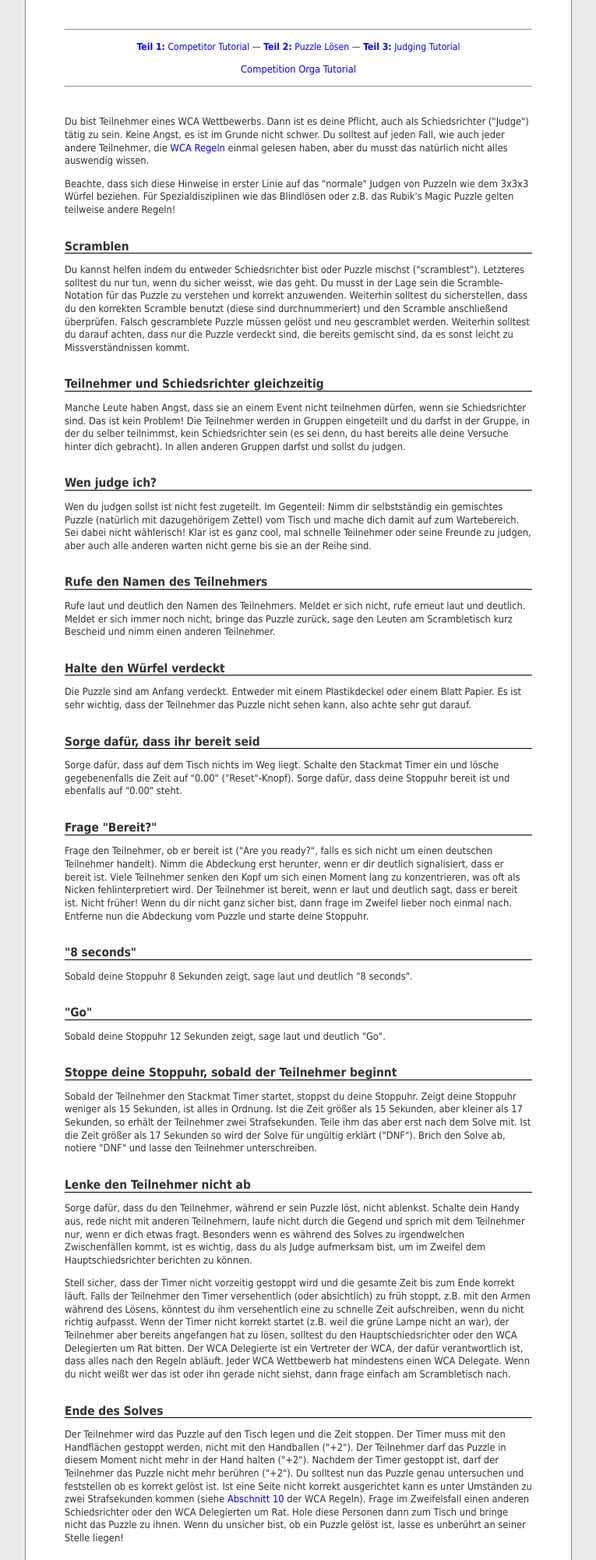
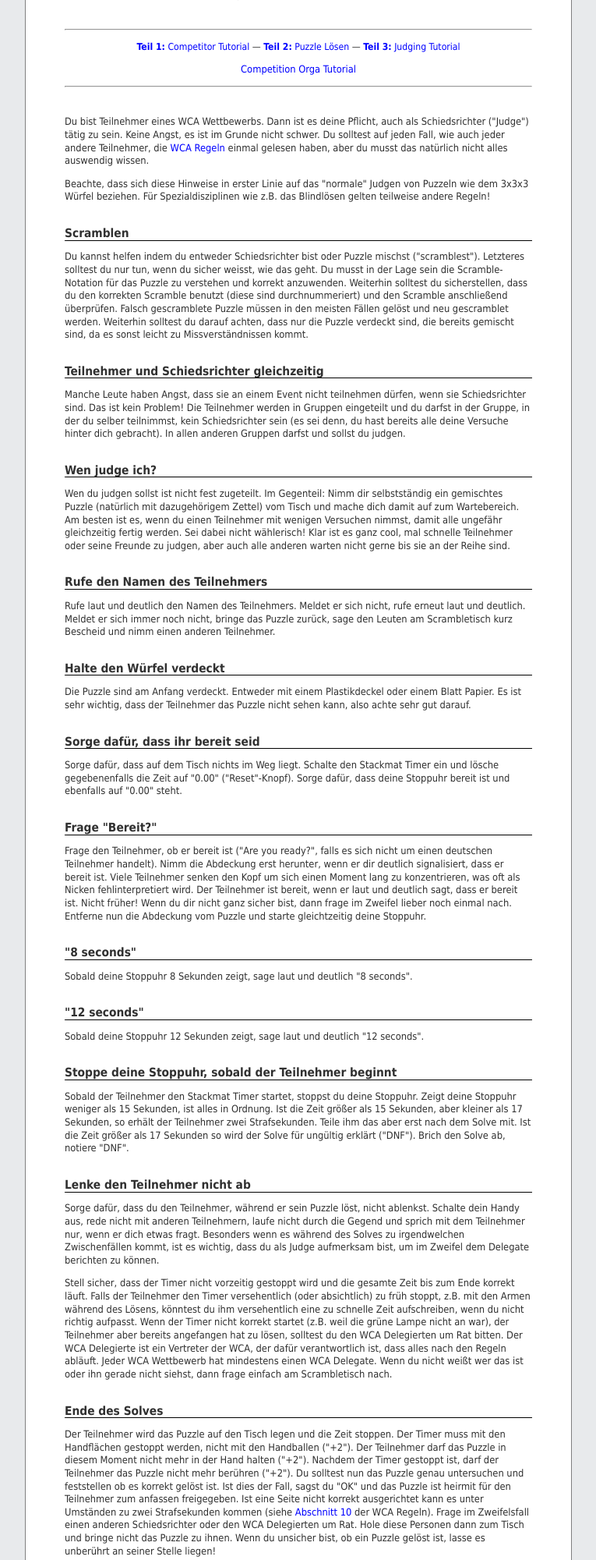
Before and after one commit to fw42/wca-tutorials-german, a PHP site: page /judging.php in a window 1280 px wide. Shown: the part 485-2485 px from the top of the page at 78% size, without its empty margins (257-1022 px from the left). Run offline with PHP 8.4, Linux system fonts and the light colour scheme.

Commit message:
Update judging.php

```diff
--- a/judging.php
+++ b/judging.php
@@ -33,8 +33,8 @@ haben, aber du musst das natürlich nicht alles auswendig wissen.
 <p>
 Beachte, dass sich diese Hinweise in erster Linie
 auf das "normale" Judgen von Puzzeln wie dem 3x3x3 Würfel beziehen.
-Für Spezialdisziplinen wie das Blindlösen oder z.B. das Rubik's Magic
-Puzzle gelten teilweise andere Regeln!
+Für Spezialdisziplinen wie z.B. das Blindlösen
+gelten teilweise andere Regeln!
 </p>
 
 <h2>Scramblen</h2>
@@ -47,7 +47,7 @@ die Scramble-Notation für das Puzzle zu verstehen und korrekt
 anzuwenden. Weiterhin solltest du sicherstellen, dass du den
 korrekten Scramble benutzt (diese sind durchnummeriert) und
 den Scramble anschließend überprüfen. Falsch gescramblete Puzzle
-müssen gelöst und neu gescramblet werden. Weiterhin solltest du
+müssen in den meisten Fällen gelöst und neu gescramblet werden. Weiterhin solltest du
 darauf achten, dass nur die Puzzle verdeckt sind, die bereits
 gemischt sind, da es sonst leicht zu Missverständnissen kommt.
 </p>
@@ -68,7 +68,9 @@ In allen anderen Gruppen darfst und sollst du judgen.
 <p>
 Wen du judgen sollst ist nicht fest zugeteilt. Im Gegenteil: Nimm dir
 selbstständig ein gemischtes Puzzle (natürlich mit dazugehörigem Zettel)
-vom Tisch und mache dich damit auf zum Wartebereich. Sei dabei nicht
+vom Tisch und mache dich damit auf zum Wartebereich. Am besten ist es, wenn
+du einen Teilnehmer mit wenigen Versuchen nimmst, damit alle ungefähr
+gleichzeitig fertig werden. Sei dabei nicht
 wählerisch! Klar ist es ganz cool, mal schnelle Teilnehmer oder seine
 Freunde zu judgen, aber auch alle anderen warten nicht gerne bis sie
 an der Reihe sind.
@@ -111,7 +113,7 @@ senken den Kopf um sich einen Moment lang zu konzentrieren, was oft als
 Nicken fehlinterpretiert wird. Der Teilnehmer ist bereit, wenn er laut und
 deutlich sagt, dass er bereit ist. Nicht früher! Wenn du dir nicht ganz sicher
 bist, dann frage im Zweifel lieber noch einmal nach. Entferne nun die Abdeckung
-vom Puzzle und starte deine Stoppuhr.
+vom Puzzle und starte gleichtzeitig deine Stoppuhr.
 </p>
 
 <h2>"8 seconds"</h2>
@@ -120,10 +122,10 @@ vom Puzzle und starte deine Stoppuhr.
 Sobald deine Stoppuhr 8 Sekunden zeigt, sage laut und deutlich "8 seconds".
 </p>
 
-<h2>"Go"</h2>
+<h2>"12 seconds"</h2>
 
 <p>
-Sobald deine Stoppuhr 12 Sekunden zeigt, sage laut und deutlich "Go".
+Sobald deine Stoppuhr 12 Sekunden zeigt, sage laut und deutlich "12 seconds".
 </p>
 
 <h2>Stoppe deine Stoppuhr, sobald der Teilnehmer beginnt</h2>
@@ -135,7 +137,7 @@ in Ordnung. Ist die Zeit größer als 15 Sekunden, aber kleiner als
 17 Sekunden, so erhält der Teilnehmer zwei Strafsekunden. Teile ihm das
 aber erst nach dem Solve mit. Ist die Zeit größer als 17 Sekunden
 so wird der Solve für ungültig erklärt ("DNF"). Brich den Solve ab,
-notiere "DNF" und lasse den Teilnehmer unterschreiben.
+notiere "DNF".
 </p>
 
 <h2>Lenke den Teilnehmer nicht ab</h2>
@@ -148,7 +150,7 @@ die Gegend und sprich mit dem Teilnehmer nur, wenn er
 dich etwas fragt.
 Besonders wenn es während des Solves zu irgendwelchen
 Zwischenfällen kommt, ist es wichtig, dass du als Judge
-aufmerksam bist, um im Zweifel dem Hauptschiedsrichter
+aufmerksam bist, um im Zweifel dem Delegate
 berichten zu können.
 </p>
 
@@ -160,8 +162,8 @@ den Armen während des Lösens, könntest du ihm versehentlich eine
 zu schnelle Zeit aufschreiben, wenn du nicht richtig aufpasst.
 Wenn der Timer nicht korrekt
 startet (z.B. weil die grüne Lampe nicht an war), der Teilnehmer
-aber bereits angefangen hat zu lösen, solltest du den Hauptschiedsrichter
-oder den WCA Delegierten um Rat bitten.
+aber bereits angefangen hat zu lösen, solltest du den
+WCA Delegierten um Rat bitten.
 Der WCA Delegierte ist ein Vertreter der WCA, der dafür verantwortlich ist,
 dass alles nach den Regeln abläuft. Jeder WCA Wettbewerb hat mindestens
 einen WCA Delegate.
@@ -177,7 +179,8 @@ Der Timer muss mit den Handflächen gestoppt werden, nicht mit den
 Handballen ("+2"). Der Teilnehmer darf das Puzzle in diesem Moment nicht mehr
 in der Hand halten ("+2"). Nachdem der Timer gestoppt ist, darf der Teilnehmer
 das Puzzle nicht mehr berühren ("+2"). Du solltest nun das Puzzle genau untersuchen
-und feststellen ob es korrekt gelöst ist. Ist eine Seite nicht korrekt ausgerichtet
+und feststellen ob es korrekt gelöst ist. Ist dies der Fall, sagst du "OK" und das Puzzle
+ist heirmit für den Teilnehmer zum anfassen freigegeben. Ist eine Seite nicht korrekt ausgerichtet
 kann es unter Umständen zu zwei Strafsekunden kommen (siehe
 <a href="http://cube.hackvalue.de/wca/#solvedstate">Abschnitt 10</a> der WCA Regeln).
 Frage im Zweifelsfall einen anderen Schiedsrichter oder den WCA Delegierten um
@@ -195,9 +198,11 @@ gelöst ist). Erhält der Teilnehmer zwei Strafsekunden, schreibe die Zeit
 auf gefolgt von "+2" und der endgültigen Zeit (z.B. "17.65 + 2 = 19.65").
 Ist das Puzzle aus irgendwelchen Gründen nicht gelöst
 (siehe <a href="http://cube.hackvalue.de/wca/#solvedstate">Abschnitt 10</a> der WCA Regeln),
-so schreibst du "DNF" auf. Sowohl bei "+2" als auch bei "DNF" ist es wichtig,
-dass neben dir auch der Teilnehmer selbst unterschreibt.
-Falls der Teilnehmer alle Versuche dieser Runde erledigt hat, gebe ihm
+so schreibst du "DNF" auf. Falls der verwendete Timer 3 Nachkommastellen hat, schreibst du alle mit auf.
+Runde die Zeit nicht ab! Wenn du das Ergebniss fertig aufgeschrieben hast, müssen du und der Teilnehmer
+noch unterschreiben. Achte darauf, dass du alle Zeiten deutlich schreibst, da sons unter Umständen
+falsche Ergebnisse eingetragen werden.
+Falls der Teilnehmer alle Versuche dieser Runde erledigt hat, gib ihm
 sein Puzzle zurück und teile ihm mit, dass er fertig ist. Anderenfalls
 nimmst du das Puzzle mit zurück zum Mischen.
 Bringe in jedem Fall das Scoresheet, d.h. den Zettel, auf dem du
```
